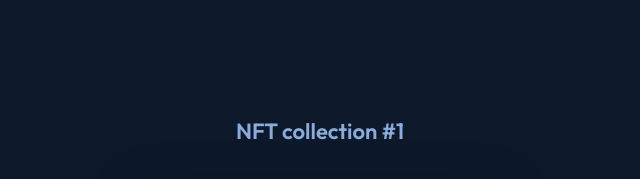
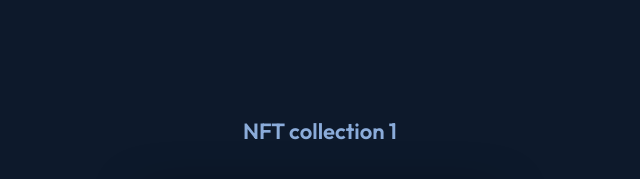
Before and after one commit to Alyaesub/NFT-Collection-1, a website built with Vite: page index.html in a window 1280 px wide. Shown: the top 179 px of the page, 320-960 px from the left. Built offline with nearby package versions, Linux system fonts and the light colour scheme.

Commit message:
testPR change h1

```diff
--- a/index.html
+++ b/index.html
@@ -16,7 +16,7 @@
     </header>
       <div class="titlebar">
         <img src="/images/icon-ethereum.svg" alt="" class="logo" />
-        <h1>NFT collection #1</h1>
+        <h1>NFT collection 1</h1>
         <span class="count"><strong id="nft-count">0</strong> NFT(s)</span>
       </div>
       <input id="search-nft" type="text" class="input-search" placeholder="Recherche ton NFT"/>
```
